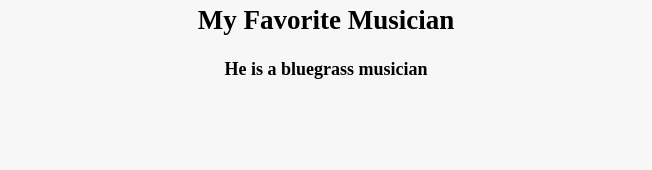
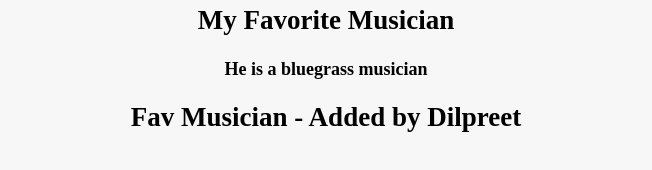
Before and after one commit to miguelmalo12/brainstation-pod, a plain HTML site: page index.html in a window 1280 px wide. Shown: the part 486-656 px from the top of the page, without its empty margins (314-966 px from the left). Drawn offline with Linux system fonts and the light colour scheme.

Commit message:
Dilpreets commit

```diff
--- a/index.html
+++ b/index.html
@@ -16,5 +16,7 @@
 
     <p>He is a bluegrass musician</p>
 
+    <h2>Fav Musician - Added by Dilpreet</h2>
+
 </body>
 </html>
```
